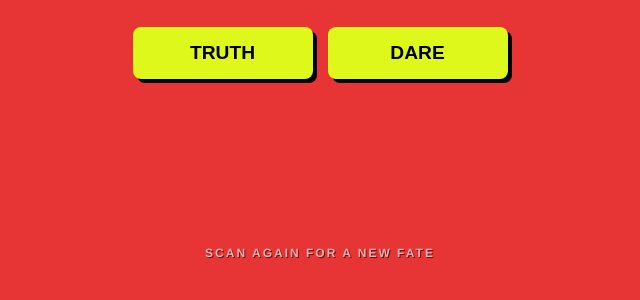
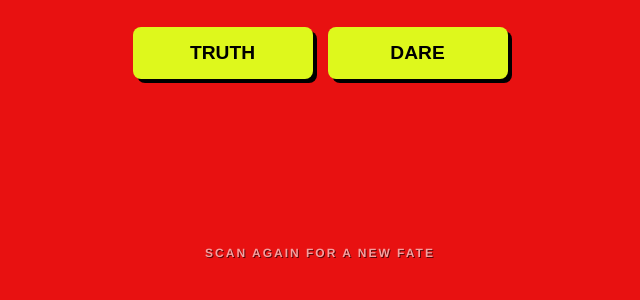
Before and after one commit to NoFun-Events/ClubDares, a plain HTML site: page index.html in a window 1280 px wide. Shown: the part 500-800 px from the top of the page, without its empty margins (320-960 px from the left). Drawn offline with Linux system fonts and the light colour scheme.

Commit message:
Update background and text colors in index.html

```diff
--- a/index.html
+++ b/index.html
@@ -17,8 +17,8 @@
             justify-content: center;
             min-height: 100vh;
             margin: 0;
-            background-color: #e73535;
-            color: #def81c;
+            background-color: #e81111;
+            color: #e9f909;
             text-align: center;
             padding: 20px;
             text-shadow: 2px 2px 0px #000000;
```
